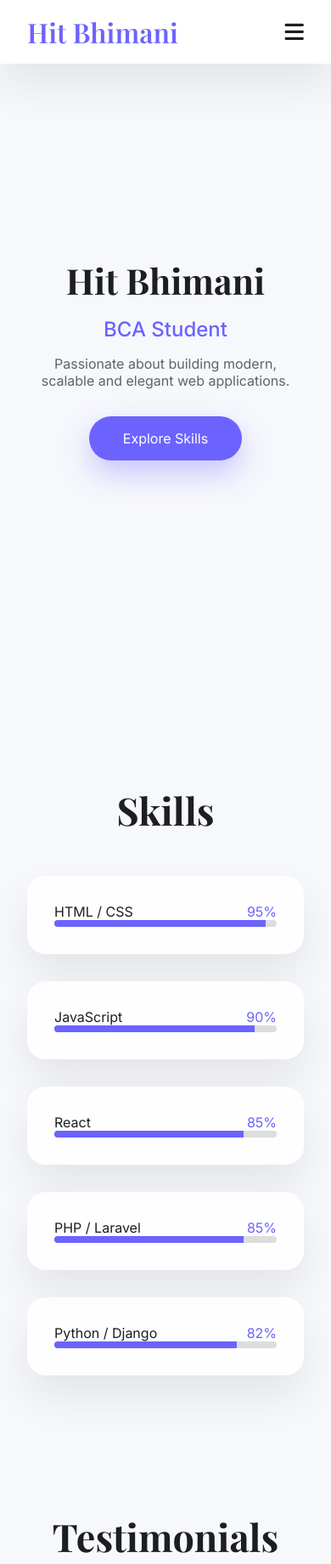
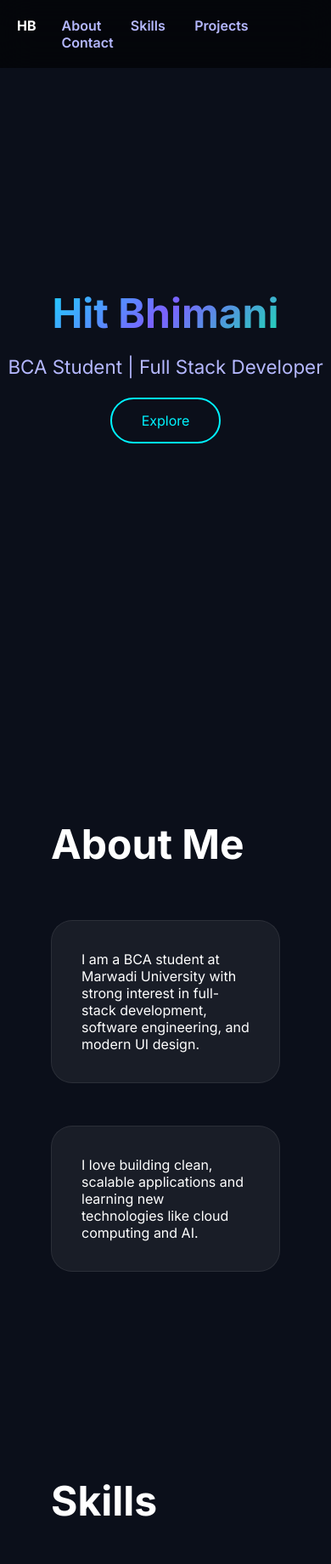
Before and after one commit to hitbhimani/github.io, a plain HTML site: page index.html in a window 390 px wide. Shown: the top 1841 px of the page at 85% size. Drawn offline with nearby package versions, Linux system fonts and the light colour scheme.

Commit message:
index.html

```diff
--- a/index.html
+++ b/index.html
@@ -4,315 +4,240 @@
 <meta charset="UTF-8">
 <title>Hit Bhimani | Portfolio</title>
 <meta name="viewport" content="width=device-width, initial-scale=1.0">
-
-<!-- Fonts & Icons -->
-<link href="https://fonts.googleapis.com/css2?family=Playfair+Display:wght@600;700&family=Inter:wght@300;400;500;600&display=swap" rel="stylesheet">
 <link rel="stylesheet" href="https://cdnjs.cloudflare.com/ajax/libs/font-awesome/6.5.0/css/all.min.css">
+<link href="https://fonts.googleapis.com/css2?family=Inter:wght@300;400;600;700;800&display=swap" rel="stylesheet">
 
 <style>
-/* ---------- THEME ---------- */
-:root {
-  --bg: #f7f8fc;
-  --card: rgba(255,255,255,0.88);
-  --text-dark: #1c1e21;
-  --text-light: #5f6368;
-  --accent: #6c63ff;
-  --shadow: 0 25px 50px rgba(0,0,0,0.08);
+:root{
+  --bg:#0b0f1a;
+  --card:rgba(255,255,255,0.06);
+  --text:#fff;
+  --muted:#b5b8ff;
+  --accent:#00f3ff;
+  --gradient:linear-gradient(135deg,#00f3ff,#7b61ff,#00ff9d);
+}
+*{margin:0;padding:0;box-sizing:border-box;font-family:Inter,sans-serif}
+body{
+  background:var(--bg);
+  color:var(--text);
+  overflow-x:hidden;
 }
 
-/* ---------- RESET ---------- */
-* { margin:0; padding:0; box-sizing:border-box; }
-html { scroll-behavior:smooth; }
-body {
-  font-family: 'Inter', sans-serif;
-  background: var(--bg);
-  color: var(--text-dark);
+/* NAV */
+nav{
+  position:fixed;
+  top:0;left:0;
+  width:100%;
+  padding:20px 60px;
+  display:flex;
+  justify-content:space-between;
+  backdrop-filter:blur(20px);
+  background:rgba(0,0,0,.6);
+  z-index:999;
+}
+nav a{
+  color:var(--muted);
+  text-decoration:none;
+  margin-left:30px;
+  font-weight:600;
+}
+nav a:hover{color:var(--accent)}
+
+/* HERO */
+.hero{
+  min-height:100vh;
+  display:flex;
+  align-items:center;
+  justify-content:center;
+  text-align:center;
+}
+.hero h1{
+  font-size:4.5rem;
+  background:var(--gradient);
+  -webkit-background-clip:text;
+  color:transparent;
+}
+.hero p{
+  margin:20px 0 40px;
+  color:var(--muted);
+  font-size:1.4rem;
+}
+.btn{
+  padding:15px 35px;
+  border:2px solid var(--accent);
+  color:var(--accent);
+  border-radius:50px;
+  text-decoration:none;
+  transition:.4s;
+}
+.btn:hover{
+  background:var(--accent);
+  color:#000;
 }
 
-/* ---------- HEADER ---------- */
-header {
-  position: fixed;
-  top:0; width:100%;
-  padding:1rem 2rem;
-  background: rgba(255,255,255,0.9);
-  backdrop-filter: blur(12px);
-  box-shadow: var(--shadow);
-  z-index:1000;
-  display:flex;
-  justify-content:space-between;
-  align-items:center;
+/* SECTION */
+section{
+  padding:120px 60px;
+  max-width:1200px;
+  margin:auto;
+}
+.title{
+  font-size:3rem;
+  margin-bottom:60px;
+}
+.card{
+  background:var(--card);
+  border-radius:25px;
+  padding:35px;
+  border:1px solid rgba(255,255,255,.08);
+  transition:.4s;
+}
+.card:hover{
+  transform:translateY(-10px);
+  box-shadow:0 20px 50px rgba(0,243,255,.15);
 }
 
-.logo {
-  font-family:'Playfair Display', serif;
-  font-size:2rem;
-  color:var(--accent);
+/* ABOUT */
+.about{
+  display:grid;
+  grid-template-columns:1fr 1fr;
+  gap:50px;
 }
 
-nav {
-  display:flex;
-  gap:2rem;
-}
-
-nav a {
-  text-decoration:none;
-  color:var(--text-light);
-  font-weight:500;
-}
-
-nav a:hover { color:var(--accent); }
-
-.menu-btn {
-  display:none;
-  font-size:1.6rem;
-  cursor:pointer;
-}
-
-/* ---------- HERO ---------- */
-.hero {
-  min-height:100vh;
-  display:flex;
-  justify-content:center;
-  align-items:center;
-  text-align:center;
-  padding-top:5rem;
-}
-
-.hero h1 {
-  font-family:'Playfair Display', serif;
-  font-size:4rem;
-}
-
-.hero h2 {
-  color:var(--accent);
-  margin:1rem 0;
-  font-weight:500;
-}
-
-.hero p {
-  max-width:600px;
-  margin:auto;
-  color:var(--text-light);
-}
-
-.btn {
-  margin-top:2rem;
-  padding:1rem 2.5rem;
-  background:var(--accent);
-  color:white;
-  text-decoration:none;
-  border-radius:40px;
-  display:inline-block;
-  box-shadow:0 15px 35px rgba(108,99,255,0.35);
-}
-
-/* ---------- SECTIONS ---------- */
-section {
-  padding:5rem 2rem;
-}
-
-.section-title {
-  text-align:center;
-  font-family:'Playfair Display', serif;
-  font-size:2.8rem;
-  margin-bottom:3rem;
-}
-
-/* ---------- CARDS ---------- */
-.card {
-  background:var(--card);
-  border-radius:22px;
-  box-shadow:var(--shadow);
-  padding:2rem;
-  transition:0.4s;
-}
-
-.card:hover {
-  transform:translateY(-12px);
-}
-
-/* ---------- SKILLS ---------- */
-.skills-grid {
+/* SKILLS */
+.skills{
   display:grid;
   grid-template-columns:repeat(auto-fit,minmax(280px,1fr));
-  gap:2rem;
+  gap:30px;
 }
-
-.skill span {
-  float:right;
-  color:var(--accent);
+.skill{
+  margin-bottom:20px;
 }
-
-.bar {
-  height:8px;
-  background:#ddd;
+.bar{
+  height:10px;
+  background:#222;
   border-radius:10px;
   overflow:hidden;
 }
-
-.bar div {
+.bar span{
+  display:block;
   height:100%;
-  background:var(--accent);
+  background:var(--gradient);
 }
 
-/* ---------- TESTIMONIALS ---------- */
-.testimonials {
-  max-width:800px;
-  margin:auto;
-  text-align:center;
+/* PROJECTS */
+.projects{
+  display:grid;
+  grid-template-columns:repeat(auto-fit,minmax(300px,1fr));
+  gap:30px;
 }
 
-.testimonial {
-  display:none;
+/* FOOTER */
+footer{
+  padding:60px;
+  text-align:center;
+  color:var(--muted);
 }
 
-.testimonial.active {
-  display:block;
-}
-
-.testimonial p {
-  font-style:italic;
-  color:var(--text-light);
-}
-
-.testimonial h4 {
-  margin-top:1rem;
-  color:var(--accent);
-}
-
-/* ---------- CONTACT ---------- */
-.contact-grid {
-  display:grid;
-  grid-template-columns:repeat(auto-fit,minmax(260px,1fr));
-  gap:2rem;
-}
-
-/* ---------- FOOTER ---------- */
-footer {
-  background:white;
-  text-align:center;
-  padding:2rem;
-  color:var(--text-light);
-}
-
-/* ---------- ANIMATIONS ---------- */
-.reveal {
-  opacity:0;
-  transform:translateY(40px);
-  transition:all 0.8s ease;
-}
-
-.reveal.show {
-  opacity:1;
-  transform:translateY(0);
-}
-
-/* ---------- MOBILE ---------- */
+/* RESPONSIVE */
 @media(max-width:768px){
-  nav {
-    display:none;
-    position:absolute;
-    right:20px;
-    top:70px;
-    background:white;
-    flex-direction:column;
-    padding:1rem;
-    border-radius:15px;
-    box-shadow:var(--shadow);
-  }
-  nav.show { display:flex; }
-  .menu-btn { display:block; }
-  .hero h1 { font-size:2.6rem; }
+  .hero h1{font-size:3rem}
+  .about{grid-template-columns:1fr}
+  nav{padding:20px}
 }
 </style>
 </head>
 
 <body>
 
-<header>
-  <div class="logo">Hit Bhimani</div>
-  <i class="fas fa-bars menu-btn" onclick="toggleMenu()"></i>
-  <nav id="nav">
-    <a href="#home">Home</a>
+<nav>
+  <strong>HB</strong>
+  <div>
+    <a href="#about">About</a>
     <a href="#skills">Skills</a>
-    <a href="#testimonials">Testimonials</a>
+    <a href="#projects">Projects</a>
     <a href="#contact">Contact</a>
-  </nav>
-</header>
+  </div>
+</nav>
 
-<section class="hero reveal" id="home">
+<div class="hero">
   <div>
     <h1>Hit Bhimani</h1>
-    <h2>BCA Student</h2>
-    <p>Passionate about building modern, scalable and elegant web applications.</p>
-    <a href="#skills" class="btn">Explore Skills</a>
+    <p>BCA Student | Full Stack Developer</p>
+    <a href="#about" class="btn">Explore</a>
   </div>
-</section>
+</div>
 
-<section id="skills" class="reveal">
-  <h2 class="section-title">Skills</h2>
-  <div class="skills-grid">
-    <div class="card skill">HTML / CSS <span>95%</span><div class="bar"><div style="width:95%"></div></div></div>
-    <div class="card skill">JavaScript <span>90%</span><div class="bar"><div style="width:90%"></div></div></div>
-    <div class="card skill">React <span>85%</span><div class="bar"><div style="width:85%"></div></div></div>
-    <div class="card skill">PHP / Laravel <span>85%</span><div class="bar"><div style="width:85%"></div></div></div>
-    <div class="card skill">Python / Django <span>82%</span><div class="bar"><div style="width:82%"></div></div></div>
-  </div>
-</section>
-
-<section id="testimonials" class="reveal">
-  <h2 class="section-title">Testimonials</h2>
-  <div class="card testimonials">
-    <div class="testimonial active">
-      <p>"Hit delivers clean code and premium UI quality."</p>
-      <h4>— Project Mentor</h4>
+<section id="about">
+  <h2 class="title">About Me</h2>
+  <div class="about">
+    <div class="card">
+      <p>
+        I am a BCA student at Marwadi University with strong interest in
+        full-stack development, software engineering, and modern UI design.
+      </p>
     </div>
-    <div class="testimonial">
-      <p>"Highly professional and dedicated developer."</p>
-      <h4>— Client Feedback</h4>
+    <div class="card">
+      <p>
+        I love building clean, scalable applications and learning new
+        technologies like cloud computing and AI.
+      </p>
     </div>
   </div>
 </section>
 
-<section id="contact" class="reveal">
-  <h2 class="section-title">Contact</h2>
-  <div class="contact-grid">
-    <div class="card">📧 bhimaniheet2022@gmail.com</div>
-    <div class="card">📞 +91 9904387948</div>
-    <div class="card">🐙 github.com/hitbhimani</div>
-    <div class="card">📍 Rajkot, Gujarat, India</div>
+<section id="skills">
+  <h2 class="title">Skills</h2>
+  <div class="skills">
+    <div class="card">
+      <div class="skill">HTML / CSS</div>
+      <div class="bar"><span style="width:95%"></span></div>
+    </div>
+    <div class="card">
+      <div class="skill">JavaScript</div>
+      <div class="bar"><span style="width:90%"></span></div>
+    </div>
+    <div class="card">
+      <div class="skill">PHP / MySQL</div>
+      <div class="bar"><span style="width:88%"></span></div>
+    </div>
+    <div class="card">
+      <div class="skill">Python</div>
+      <div class="bar"><span style="width:85%"></span></div>
+    </div>
+  </div>
+</section>
+
+<section id="projects">
+  <h2 class="title">Projects</h2>
+  <div class="projects">
+    <div class="card">
+      <h3>Library Management System</h3>
+      <p>C# | SQL Server</p>
+    </div>
+    <div class="card">
+      <h3>Mood Based Music Player</h3>
+      <p>Python | ML | Spotify API</p>
+    </div>
+    <div class="card">
+      <h3>Blog Website</h3>
+      <p>PHP | MySQL | Admin Panel</p>
+    </div>
+  </div>
+</section>
+
+<section id="contact">
+  <h2 class="title">Contact</h2>
+  <div class="card">
+    <p>Email: bhimaniheet2022@gmail.com</p>
+    <p>GitHub: github.com/hitbhimani</p>
+    <p>Location: Rajkot, India</p>
   </div>
 </section>
 
 <footer>
-  © 2026 Hit Bhimani | Professional Portfolio
+  © 2026 Hit Bhimani — Crafted with passion 🚀
 </footer>
-
-<script>
-function toggleMenu(){
-  document.getElementById("nav").classList.toggle("show");
-}
-
-/* Smooth scroll reveal */
-const reveals = document.querySelectorAll(".reveal");
-window.addEventListener("scroll", () => {
-  reveals.forEach(el => {
-    const top = el.getBoundingClientRect().top;
-    if(top < window.innerHeight - 100){
-      el.classList.add("show");
-    }
-  });
-});
-
-/* Testimonials slider */
-let index = 0;
-setInterval(()=>{
-  const t = document.querySelectorAll(".testimonial");
-  t.forEach(e=>e.classList.remove("active"));
-  index = (index+1)%t.length;
-  t[index].classList.add("active");
-},4000);
-</script>
 
 </body>
 </html>
```
